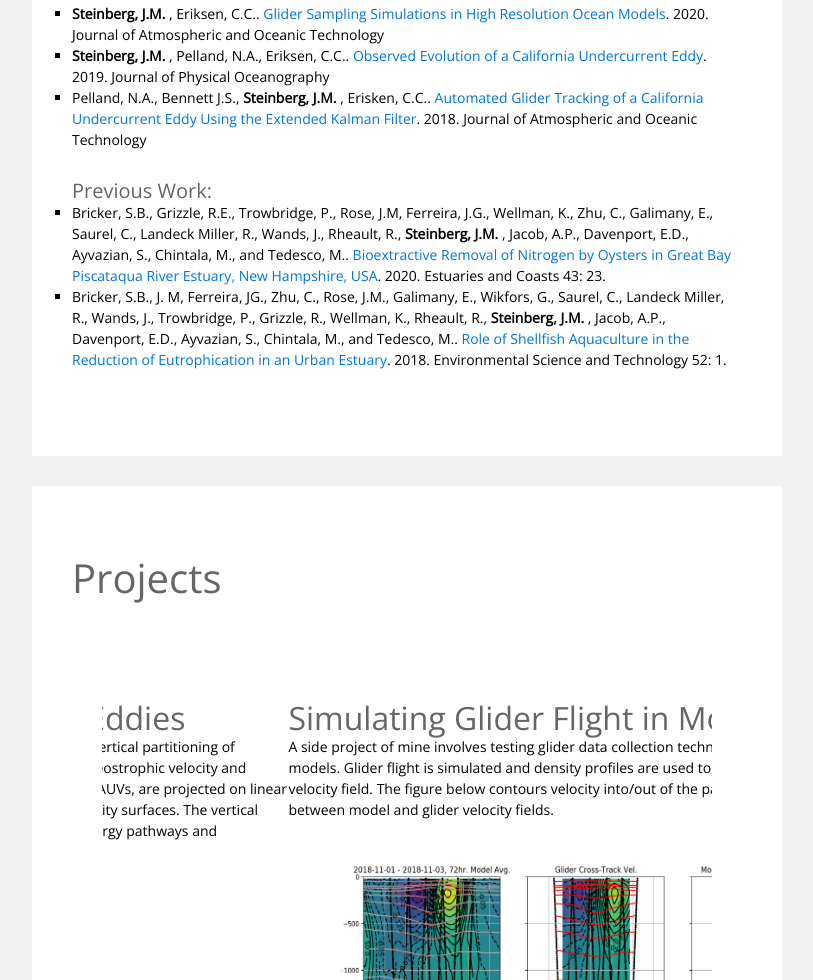
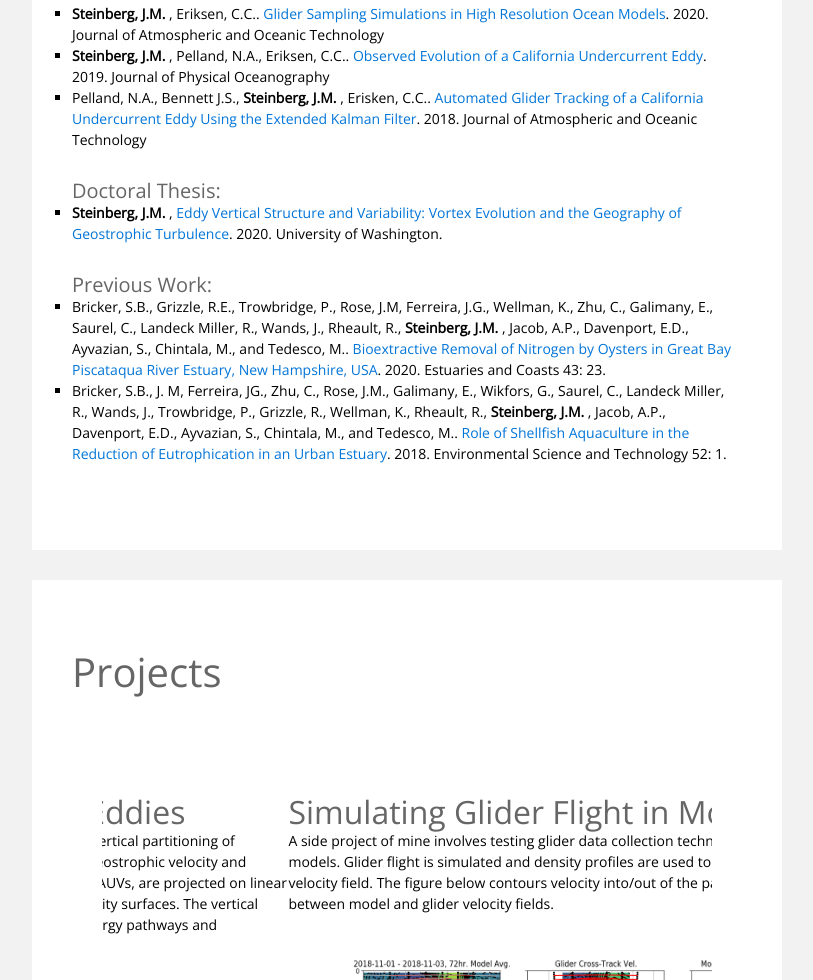
Before and after one commit to jakesteinberg/jakesteinberg_old_site, a plain HTML site: page index.html in a window 1280 px wide. Shown: the part 2960-3940 px from the top of the page, without its empty margins (233-1046 px from the left). Drawn offline with nearby package versions, Linux system fonts and the light colour scheme.

Commit message:
Update index.html

```diff
--- a/index.html
+++ b/index.html
@@ -154,6 +154,13 @@ http://www.templatemo.com/tm-481-elevate
 													</li>
 												</ul>
 
+							          <h5 class="tm-section-title">Doctoral Thesis:</h5>
+												<ul  style="list-style-type:square">
+													<li>
+														<b>Steinberg, J.M. </b>, <a href="https://search.proquest.com/openview/60e28d852cdea92c54abfb9155a59ee5/1?pq-origsite=gscholar&cbl=18750&diss=y">Eddy Vertical Structure and Variability: Vortex Evolution and the Geography of Geostrophic Turbulence</a>. 2020. University of Washington.
+													</li>
+												</ul>
+
 							          <h5 class="tm-section-title">Previous Work:</h5>
 												<ul  style="list-style-type:square">
 													<li>
```
